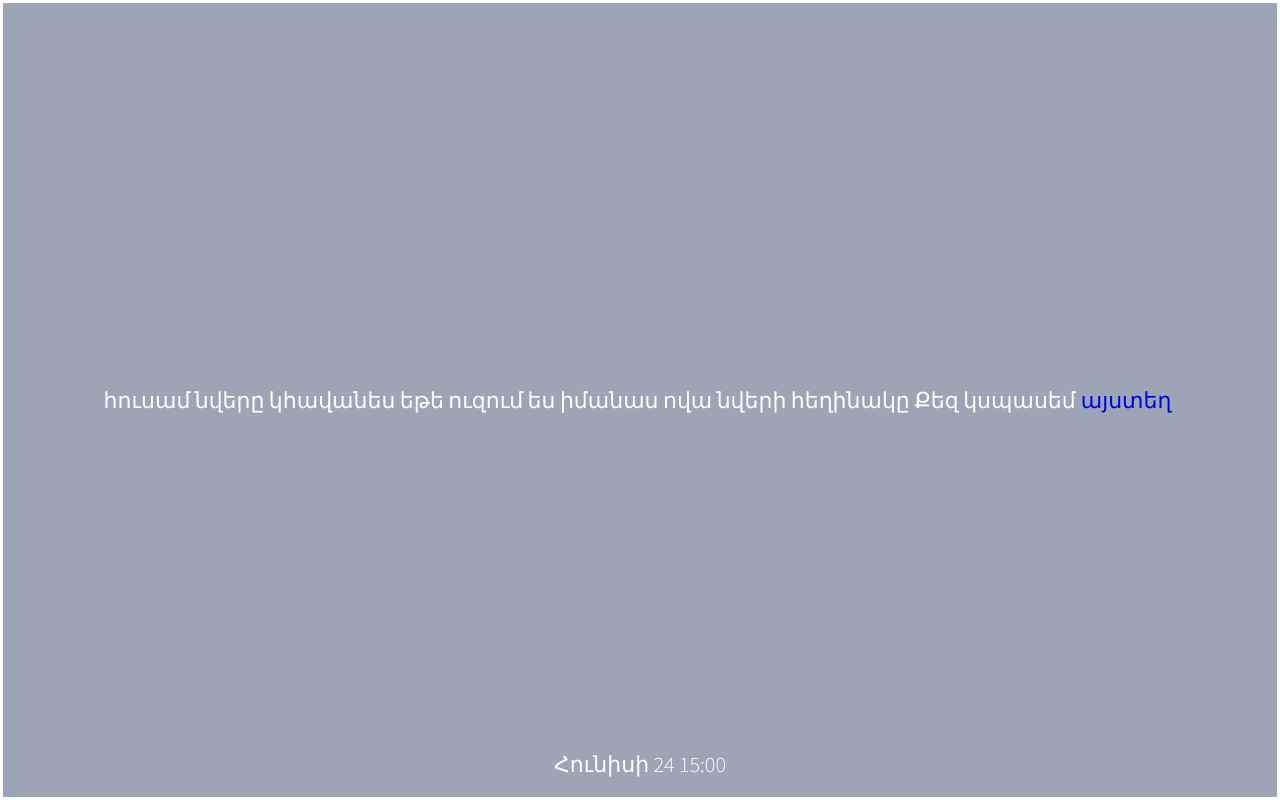
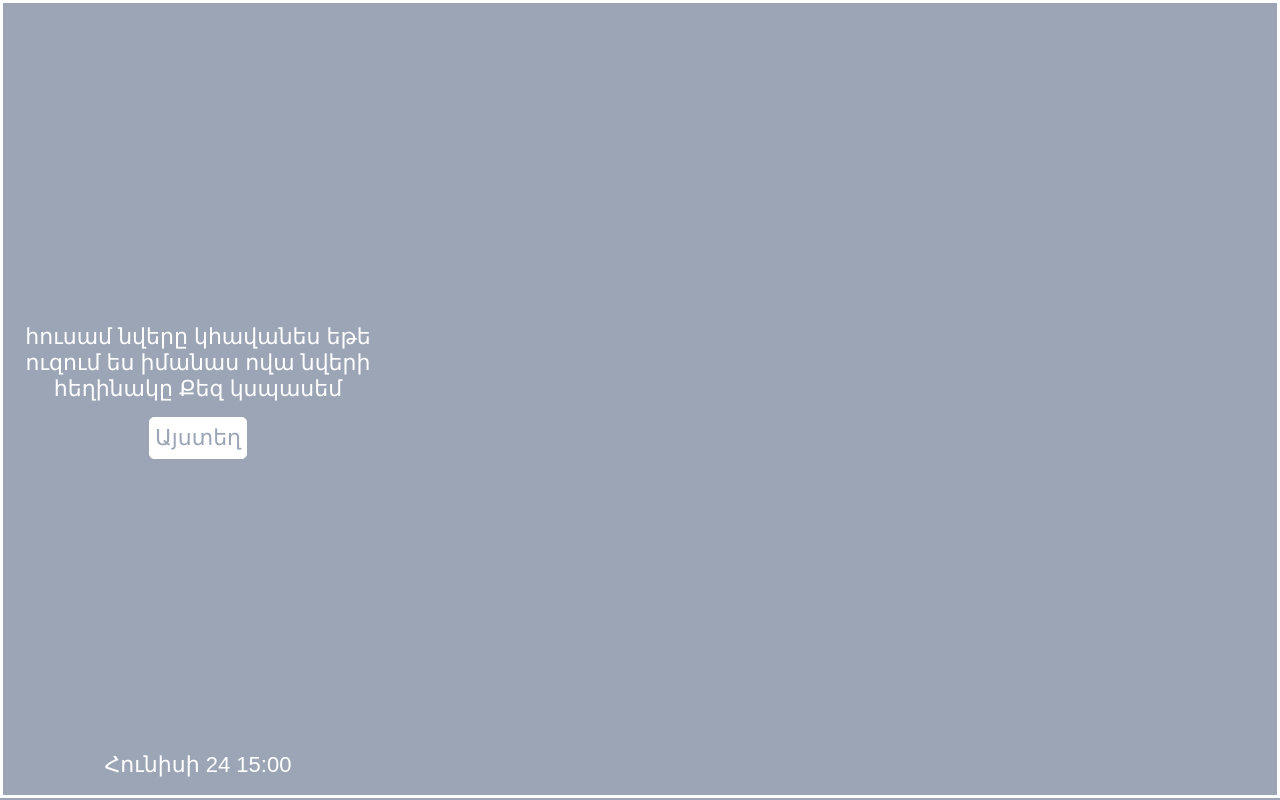
Before and after one commit to ggorr13/ggorr13.github.io, a plain HTML site: page index.html in a window 1280 px wide. Drawn offline with nearby package versions, Linux system fonts and the light colour scheme.

Commit message:
mi hatel update

```diff
--- a/index.html
+++ b/index.html
@@ -7,7 +7,7 @@
     <meta http-equiv="X-UA-Compatible" content="ie=edge">
     <link rel="stylesheet" href="style.css">
     <style>
-        @import url('https://fonts.googleapis.com/css2?family=Source+Sans+Pro:wght@300&display=swap');
+        @import url('https://fonts.googleapis.com/css2?family=Nunito:wght@300&display=swap');
     </style>
     <title>Nane</title>
 </head>
@@ -15,7 +15,7 @@
 <div class="container">
     <p class="ml12" style="word-break: break-word; display: flex; flex-wrap: wrap; align-items: center; justify-content: center; text-align: center">
         հուսամ նվերը կհավանես եթե ուզում ես իմանաս ովա նվերի հեղինակը
-        Քեզ կսպասեմ<a target="_blank" href="https://www.google.com/maps?q=40.878356,45.143630" style="text-decoration: none; margin: 0 5px">այստեղ</a>
+        Քեզ կսպասեմ<a target="_blank" href="https://www.google.com/maps?q=40.878356,45.143630" style="text-decoration: none; margin: 0 5px">Այստեղ</a>
     </p>
     <p class="ml12 item_two">Հունիսի 24 15:00</p>
 </div>
--- a/style.css
+++ b/style.css
@@ -2,21 +2,22 @@
     box-sizing: border-box;
     margin: 0;
     padding: 0;
+    font-family: 'Nunito', sans-serif;;
 }
 
 body {
     background: #9ba5b6;
+    border: 3px solid white;
 }
 
 .container {
     padding: 10px;
-    width: 100%;
-    height: 100vh;
+    max-width: 390px;
+    height: 99vh;
     display: flex;
     flex-direction: column;
     justify-content: center;
     align-items: center;
-    border: 3px solid white;
     text-align: inherit;
 }
 
@@ -34,3 +35,13 @@ p {
     width: 100%;
     text-align: center;
 }
+
+a {
+    text-decoration: none;
+    margin: 15px 5px !important;
+    border: 1px solid white;
+    padding: 5px;
+    border-radius: 5px;
+    color: #9ba5b6;
+    background: white;
+}
```
